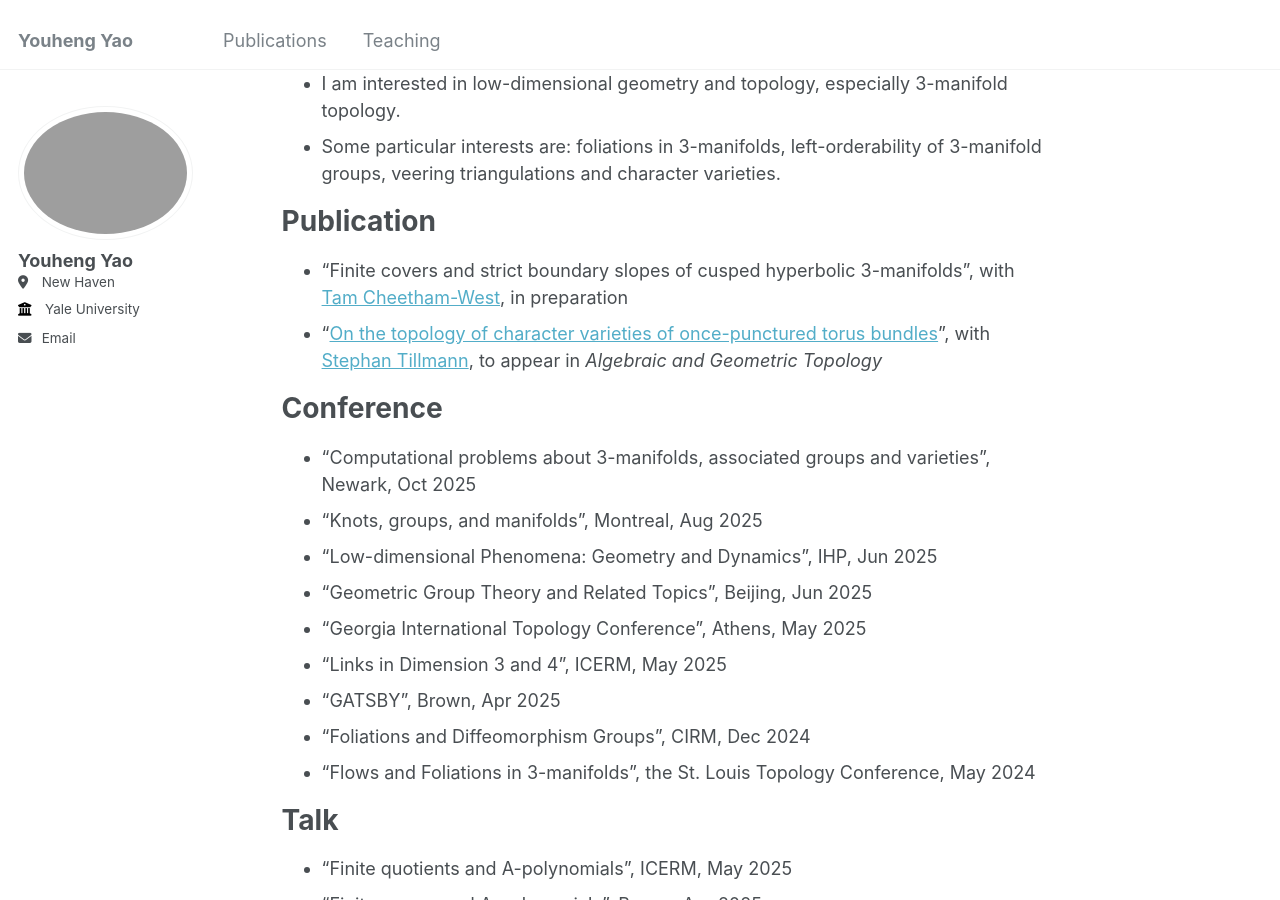
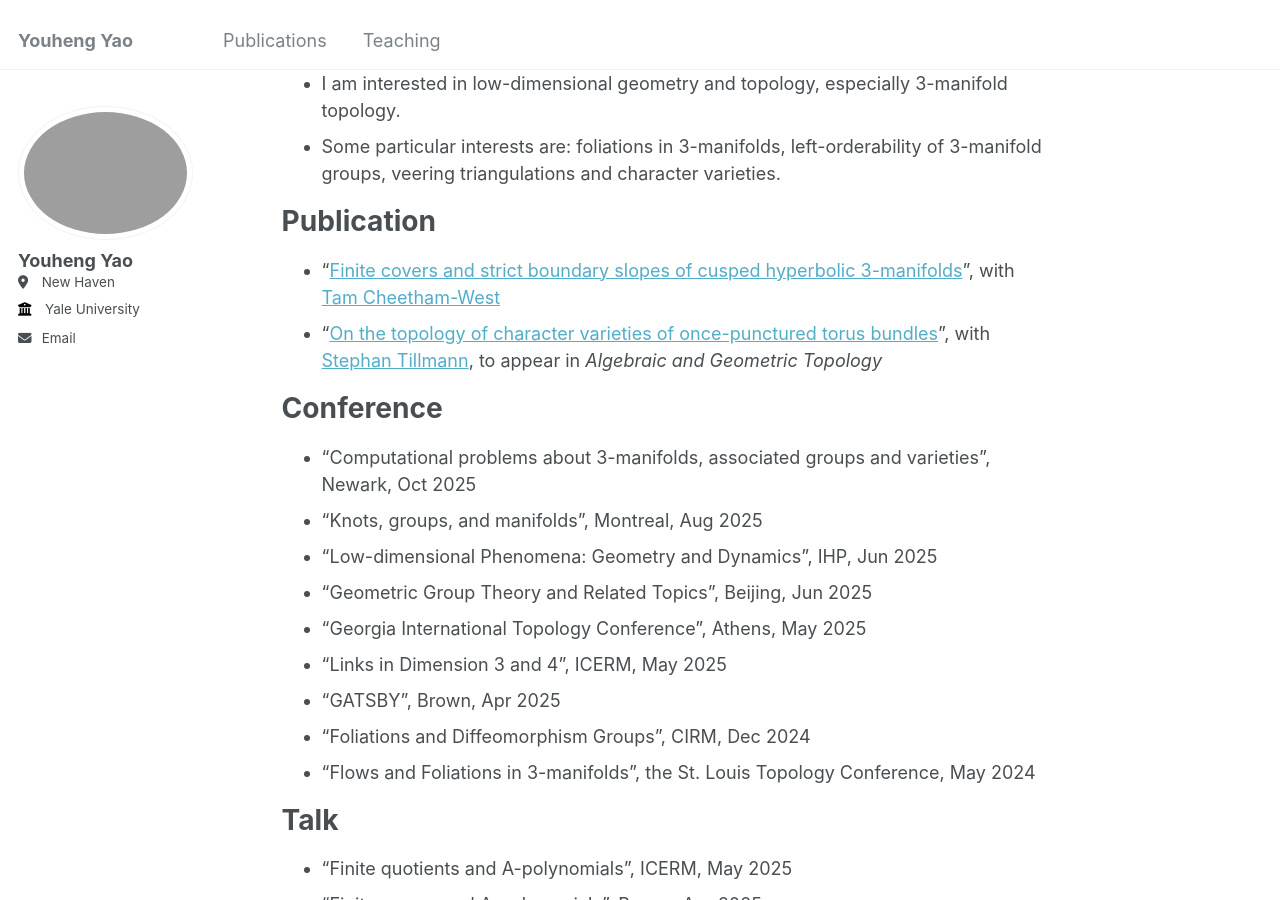
Before and after one commit to LionelYao/LionelYao.github.io, a Jekyll site: the page built from _pages/about.md, in a window 1280 px wide and 900 px high, scrolled down 384 px. Built offline with Jekyll 4.4.1, drawn with Linux system fonts in a browser that asks for light colours; a script that is not in the unit is left out.

Commit message:
Update about.md

```diff
--- a/_pages/about.md
+++ b/_pages/about.md
@@ -26,7 +26,7 @@ Research Interest
 
 Publication
 ======
-- "Finite covers and strict boundary slopes of cusped hyperbolic 3-manifolds", with [Tam Cheetham-West](https://sites.google.com/view/tam-cheetham-west/home), in preparation
+- "[Finite covers and strict boundary slopes of cusped hyperbolic 3-manifolds](https://arxiv.org/abs/2506.12289)", with [Tam Cheetham-West](https://sites.google.com/view/tam-cheetham-west/home)
 - "[On the topology of character varieties of once-punctured torus bundles](https://arxiv.org/abs/2206.14954)", with [Stephan Tillmann](https://www.maths.usyd.edu.au/u/tillmann/index.html), to appear in *Algebraic and Geometric Topology*
 
 Conference
```
